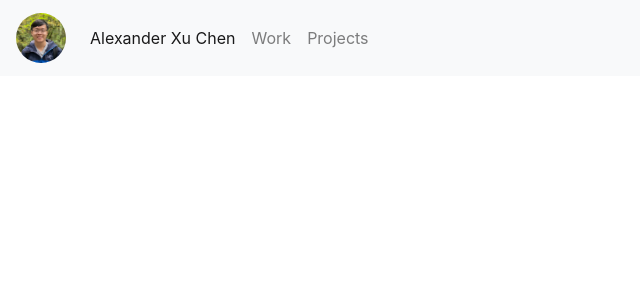
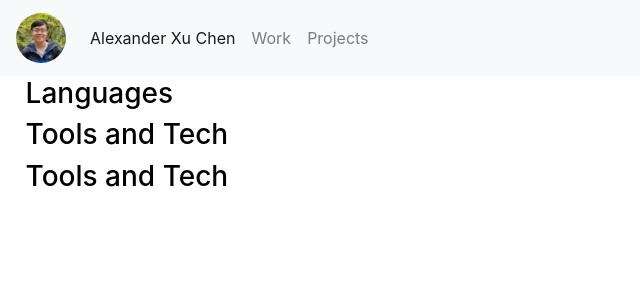
Before and after one commit to AlexXuChen/AlexXuChen.github.io, a React (Create React App) app: page /stack in a window 1280 px wide. Shown: the top 300 px of the page, without its empty margins (0-640 px from the left). Built offline with nearby package versions, Linux system fonts and the light colour scheme.

Commit message:
added stack base

```diff
--- a/src/pages/stack.js
+++ b/src/pages/stack.js
@@ -7,7 +7,9 @@ class Stack extends Component {
   render() {
     return (
       <div className="stack">
-
+        <h3>Languages</h3>
+        <h3>Tools and Tech</h3>
+        <h3>Tools and Tech</h3>
       </div>
     )
   }
```
